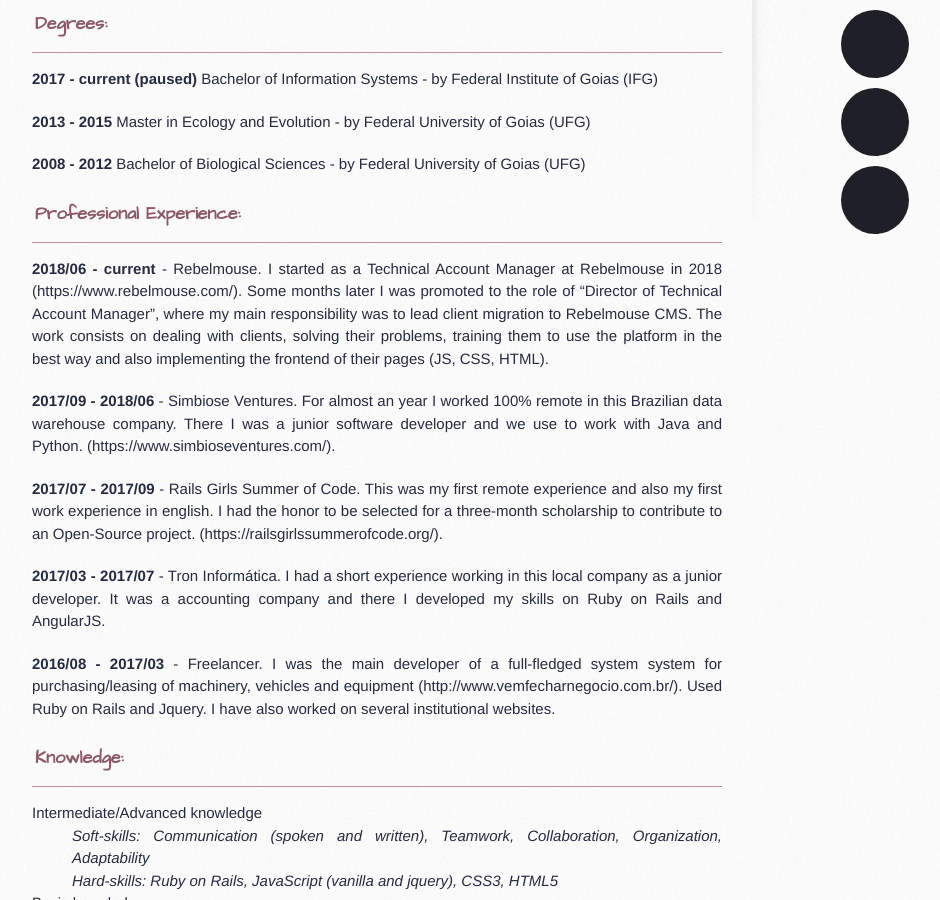
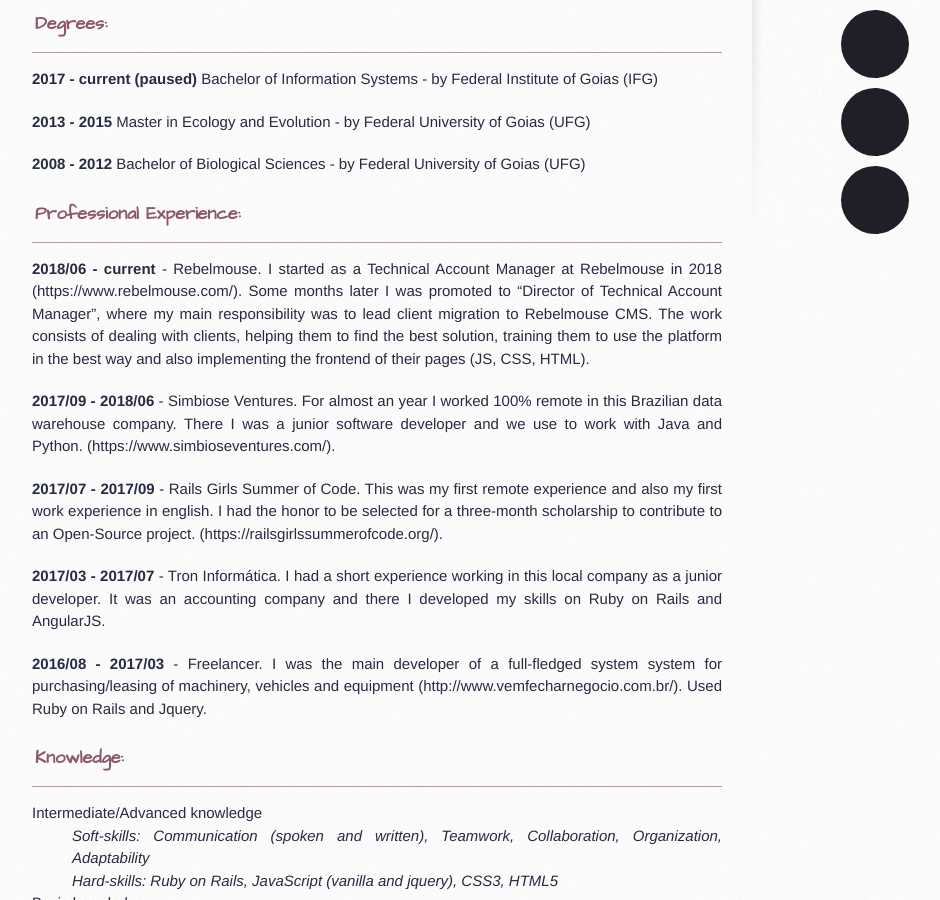
Before and after one commit to branquinhoaa/branquinhoaa.github.io, a Jekyll site: the page built from cv.md, in a window 1280 px wide and 900 px high, scrolled down 514 px. Shown: the whole window, without its empty margins (138-1078 px from the left). Built offline with Jekyll 4.4.1, drawn with Linux system fonts in a browser that asks for light colours; nearby versions of some CDN libraries; our own code applies the rules of GitHub Pages for plain Markdown files.

Commit message:
Update cv.md

```diff
--- a/cv.md
+++ b/cv.md
@@ -35,8 +35,8 @@ layout: default
 
 **2018/06 - current** - Rebelmouse.
 I started as a Technical Account Manager at Rebelmouse in 2018 (https://www.rebelmouse.com/).
-Some months later I was promoted to the role of "Director of Technical Account Manager", where my main responsibility was to lead client migration to Rebelmouse CMS.
-The work consists on dealing with clients, solving their problems, training them to use the platform in the best way and also implementing the frontend of their pages (JS, CSS, HTML).
+Some months later I was promoted to "Director of Technical Account Manager", where my main responsibility was to lead client migration to Rebelmouse CMS.
+The work consists of dealing with clients, helping them to find the best solution, training them to use the platform in the best way and also implementing the frontend of their pages (JS, CSS, HTML).
 
 **2017/09 - 2018/06** - Simbiose Ventures.
 For almost an year I worked 100% remote in this Brazilian data warehouse company. There I was a junior software developer and we use to work with Java and Python. (https://www.simbioseventures.com/).
@@ -45,12 +45,10 @@ For almost an year I worked 100% remote in this Brazilian data warehouse company
 This was my first remote experience and also my first work experience in english. I had the honor to be selected for a three-month scholarship to contribute to an Open-Source project. (https://railsgirlssummerofcode.org/).
 
 **2017/03 - 2017/07** - Tron Informática.
-I had a short experience working in this local company as a junior developer. It was a accounting company and there I developed my skills on Ruby on Rails and AngularJS.
+I had a short experience working in this local company as a junior developer. It was an accounting company and there I developed my skills on Ruby on Rails and AngularJS.
 
 **2016/08 - 2017/03** - Freelancer.
 I was the main developer of a full-fledged system system for purchasing/leasing of machinery, vehicles and equipment (http://www.vemfecharnegocio.com.br/). Used Ruby on Rails and Jquery.
-I have also worked on several institutional websites.
-
 
 
 ### Knowledge:
```
